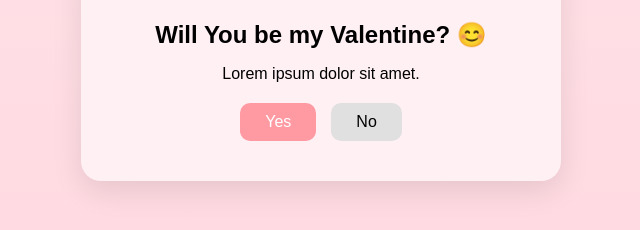
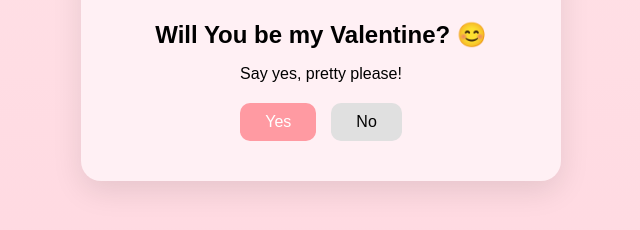
Before and after one commit to samiulwaleed/valentine-card, a plain HTML site: page index.html in a window 1280 px wide. Shown: the part 376-606 px from the top of the page, 319-959 px from the left. Drawn offline with Linux system fonts and the light colour scheme.

Commit message:
Update index.html
update 7.0

```diff
--- a/index.html
+++ b/index.html
@@ -80,7 +80,7 @@ button {
 <div class="card">
   <img src="https://media3.giphy.com/media/v1.Y2lkPTc5MGI3NjExdGV5MGY1dWpnMHFwOXljNmc1ZGYweTFtOXE4MnlqYXFxeWI4OGZuZyZlcD12MV9pbnRlcm5hbF9naWZfYnlfaWQmY3Q9Zw/bIrlVGMTIktSgOlswS/giphy.gif" alt="Cute Cat" />
   <h1>Will You be my Valentine? 😊</h1>
-  <p>Lorem ipsum dolor sit amet.</p>
+   <p>Say yes, pretty please!</p>
 
   <div class="buttons">
     <button id="yes">Yes</button>
```
